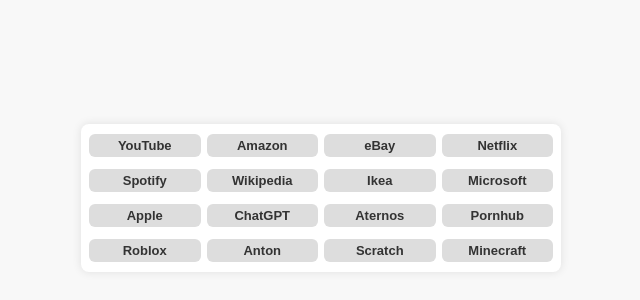
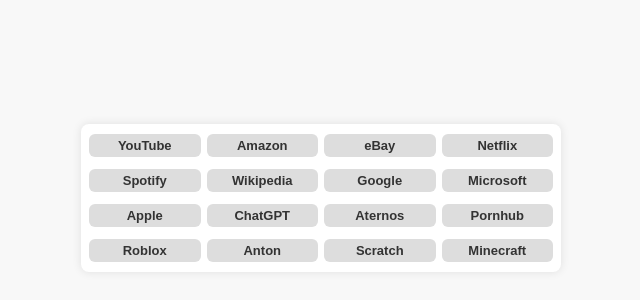
Before and after one commit to armin2015078-art/192837465, a plain HTML site: page index.html in a window 1280 px wide. Shown: the part 202-502 px from the top of the page, 319-959 px from the left. Drawn offline with Linux system fonts and the light colour scheme.

Commit message:
Update index.html

```diff
--- a/index.html
+++ b/index.html
@@ -92,7 +92,7 @@
     <div class="button-row">
       <a href="https://open.spotify.com/intl-de" rel="noopener noreferrer">Spotify</a>
       <a href="https://de.wikipedia.org/wiki/Wikipedia:Hauptseite" rel="noopener noreferrer">Wikipedia</a>
-      <a href="https://www.ikea.com/ch/de/" rel="noopener noreferrer">Ikea</a>
+      <a href="https://www.google.com/" rel="noopener noreferrer">Google</a>
       <a href="https://www.microsoft.com/de-de" rel="noopener noreferrer">Microsoft</a>
     </div>
 
```
